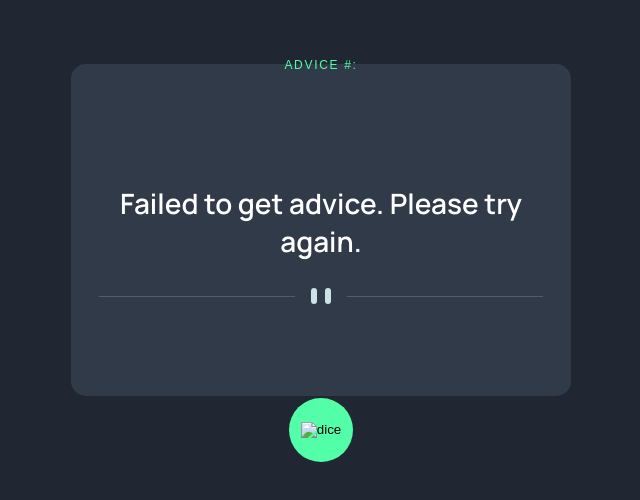
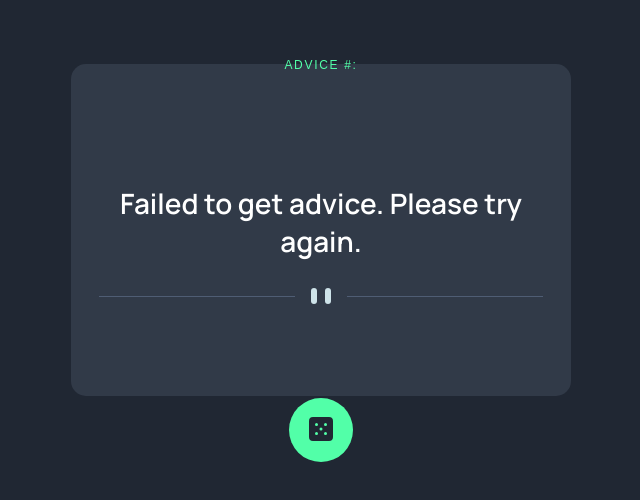
Before and after one commit to bini742/Advice-generator-app, a plain HTML site: page index.html in a window 1280 px wide. Shown: the part 170-670 px from the top of the page, without its empty margins (319-959 px from the left). Drawn offline with Linux system fonts and the light colour scheme; no server answers.

Commit message:
Update index.html

```diff
--- a/index.html
+++ b/index.html
@@ -13,7 +13,7 @@
     <p id="advice-id">ADVICE <span>#</span>: </p>
     <p id="advice-text">Click the button to get advice</p>
     <img src="img/pattern-divider-desktop.svg" alt="divider" class="divider">
-    <button id="get-advice-btn"><img src="/images/frontend challange.9/icon-dice.svg" alt="dice" class="dice"></button>
+    <button id="get-advice-btn"><img src="img/icon-dice.svg" alt="dice" class="dice"></button>
     <script src="script.js"></script>
 </div>
 </body>
```
